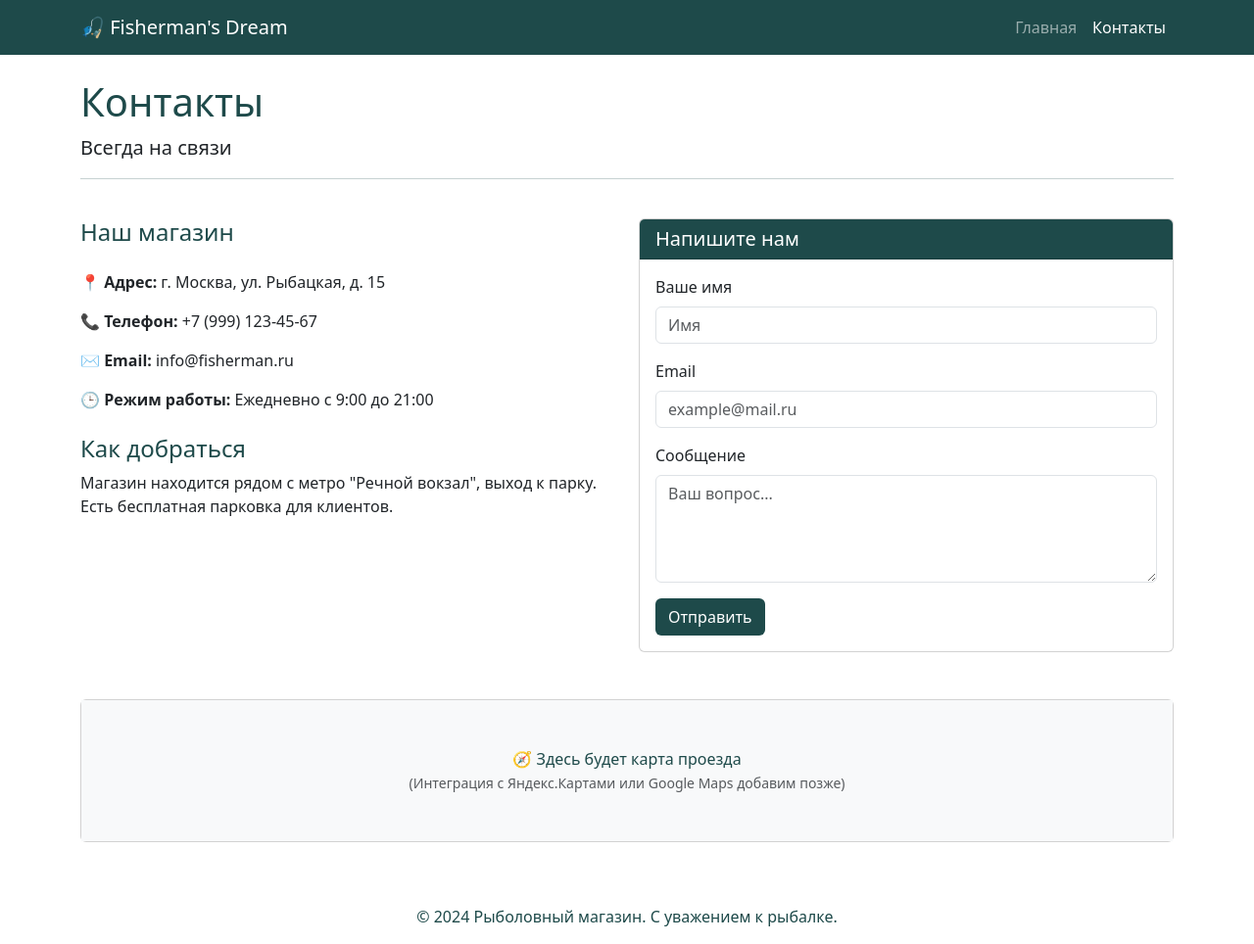
After one commit to Hamanist/power_fish, a Django app: template catalog/templates/catalog/contacts.html in a window 1280 px wide. The commit adds this page. Shown: the whole page at 98% size. Run offline with Django 5.2, Linux system fonts and the light colour scheme; the template is opened without the code that fills it, so the values that code supplies are empty.

Commit message:
create two templates

```diff
--- /dev/null
+++ b/catalog/templates/catalog/contacts.html
@@ -0,0 +1,112 @@
+<!doctype html>
+<html lang="ru">
+<head>
+    <meta charset="utf-8">
+    <meta name="viewport" content="width=device-width, initial-scale=1">
+    <title>Рыболовный магазин - Контакты</title>
+
+    <link href="https://cdn.jsdelivr.net/npm/bootstrap@5.3.3/dist/css/bootstrap.min.css" rel="stylesheet">
+
+</head>
+<body>
+
+<!-- Навбар (такой же, как на главной) -->
+<nav class="navbar navbar-expand-lg navbar-dark" style="background-color: #1e4a4a;">
+    <div class="container">
+        <a class="navbar-brand" href="/">🎣 Fisherman's Dream</a>
+        <button class="navbar-toggler" type="button" data-bs-toggle="collapse" data-bs-target="#navbarNav">
+            <span class="navbar-toggler-icon"></span>
+        </button>
+        <div class="collapse navbar-collapse" id="navbarNav">
+            <ul class="navbar-nav ms-auto">
+                <li class="nav-item">
+                    <a class="nav-link" href="/">Главная</a>
+                </li>
+
+                <li class="nav-item">
+                    <a class="nav-link active" href="/contacts/">Контакты</a>
+                </li>
+            </ul>
+        </div>
+    </div>
+</nav>
+
+<!-- Основной контент -->
+<div class="container mt-4">
+    <div class="row">
+        <div class="col-12">
+            <h1 style="color: #1e4a4a;">Контакты</h1>
+            <p class="lead">Всегда на связи</p>
+            <hr style="color: #1e4a4a;">
+        </div>
+    </div>
+
+    <div class="row mt-4">
+        <!-- Контактная информация -->
+        <div class="col-md-6">
+            <h4 style="color: #1e4a4a;">Наш магазин</h4>
+
+            <div class="mt-4">
+                <p><strong>📍 Адрес:</strong> г. Москва, ул. Рыбацкая, д. 15</p>
+                <p><strong>📞 Телефон:</strong> +7 (999) 123-45-67</p>
+                <p><strong>✉️ Email:</strong> info@fisherman.ru</p>
+                <p><strong>🕒 Режим работы:</strong> Ежедневно с 9:00 до 21:00</p>
+            </div>
+
+            <h4 class="mt-4" style="color: #1e4a4a;">Как добраться</h4>
+            <p>Магазин находится рядом с метро "Речной вокзал", выход к парку. Есть бесплатная парковка для
+                клиентов.</p>
+        </div>
+
+        <!-- Форма обратной связи -->
+        <div class="col-md-6">
+            <div class="card">
+                <div class="card-header" style="background-color: #1e4a4a; color: white;">
+                    <h5 class="mb-0">Напишите нам</h5>
+                </div>
+                <div class="card-body">
+                    <form method="post">
+                        {% csrf_token %}
+                        <div class="mb-3">
+                            <label class="form-label">Ваше имя</label>
+                            <input type="text" class="form-control" placeholder="Имя">
+                        </div>
+                        <div class="mb-3">
+                            <label class="form-label">Email</label>
+                            <input type="email" class="form-control" placeholder="example@mail.ru">
+                        </div>
+                        <div class="mb-3">
+                            <label class="form-label">Сообщение</label>
+                            <textarea class="form-control" rows="4" placeholder="Ваш вопрос..."></textarea>
+                        </div>
+                        <button type="submit" class="btn" style="background-color: #1e4a4a; color: white;">Отправить
+                        </button>
+                    </form>
+                </div>
+            </div>
+        </div>
+    </div>
+
+    <!-- Карта (заглушка) -->
+    <div class="row mt-5">
+        <div class="col-12">
+            <div class="card">
+                <div class="card-body text-center p-5" style="background-color: #f8f9fa;">
+                    <p class="mb-0" style="color: #1e4a4a;">🧭 Здесь будет карта проезда</p>
+                    <small class="text-muted">(Интеграция с Яндекс.Картами или Google Maps добавим позже)</small>
+                </div>
+            </div>
+        </div>
+    </div>
+</div>
+
+<!-- Подвал (такой же, как на главной) -->
+<footer class="footer mt-5 py-3">
+    <div class="container text-center">
+        <p class="mb-0" style="color: #1e4a4a;">© 2024 Рыболовный магазин. С уважением к рыбалке.</p>
+    </div>
+</footer>
+
+<script src="https://cdn.jsdelivr.net/npm/bootstrap@5.3.3/dist/js/bootstrap.bundle.min.js"></script>
+</body>
+</html>
```
Also changed, not shown: catalog/templates/catalog/index.html (+77 -4 lines).
